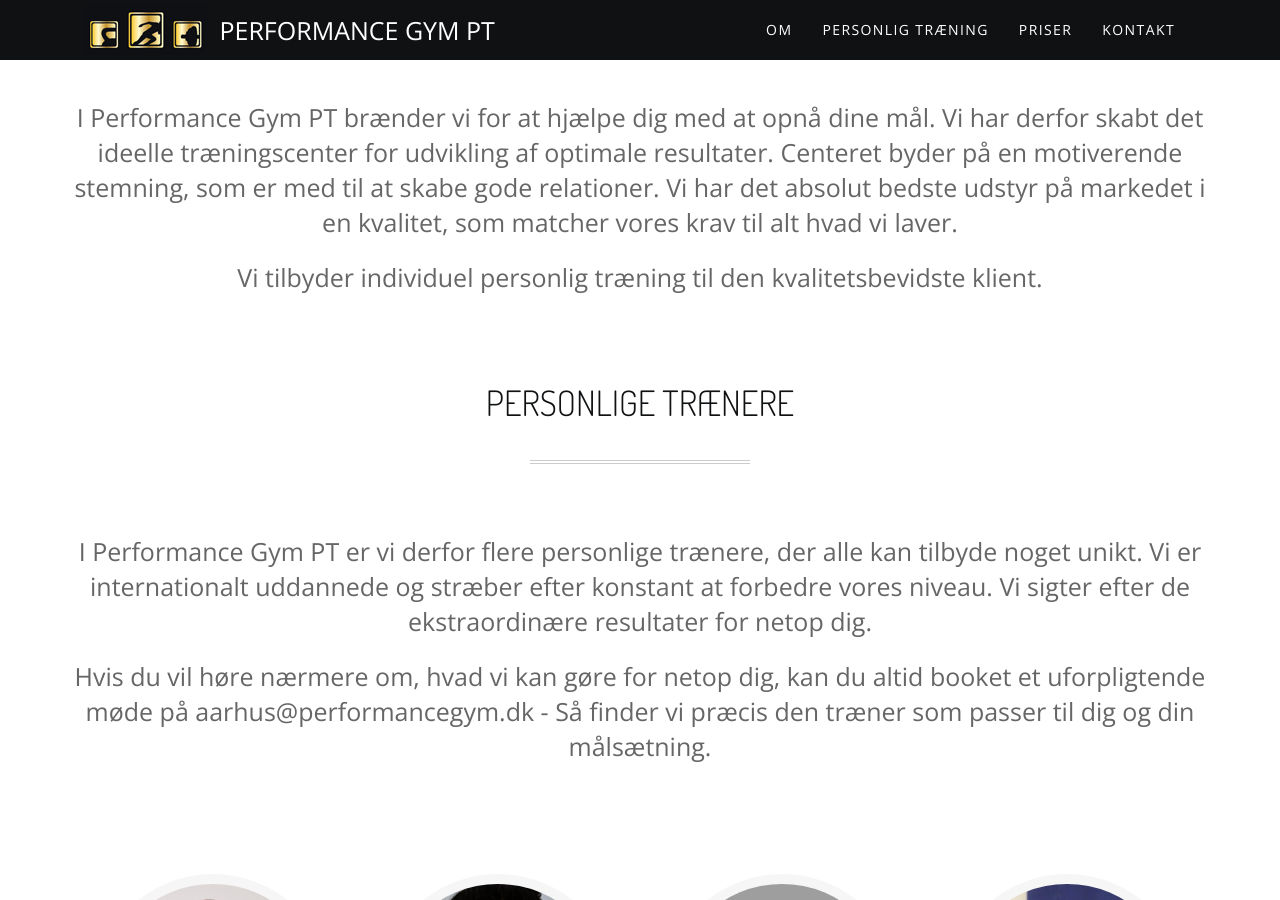
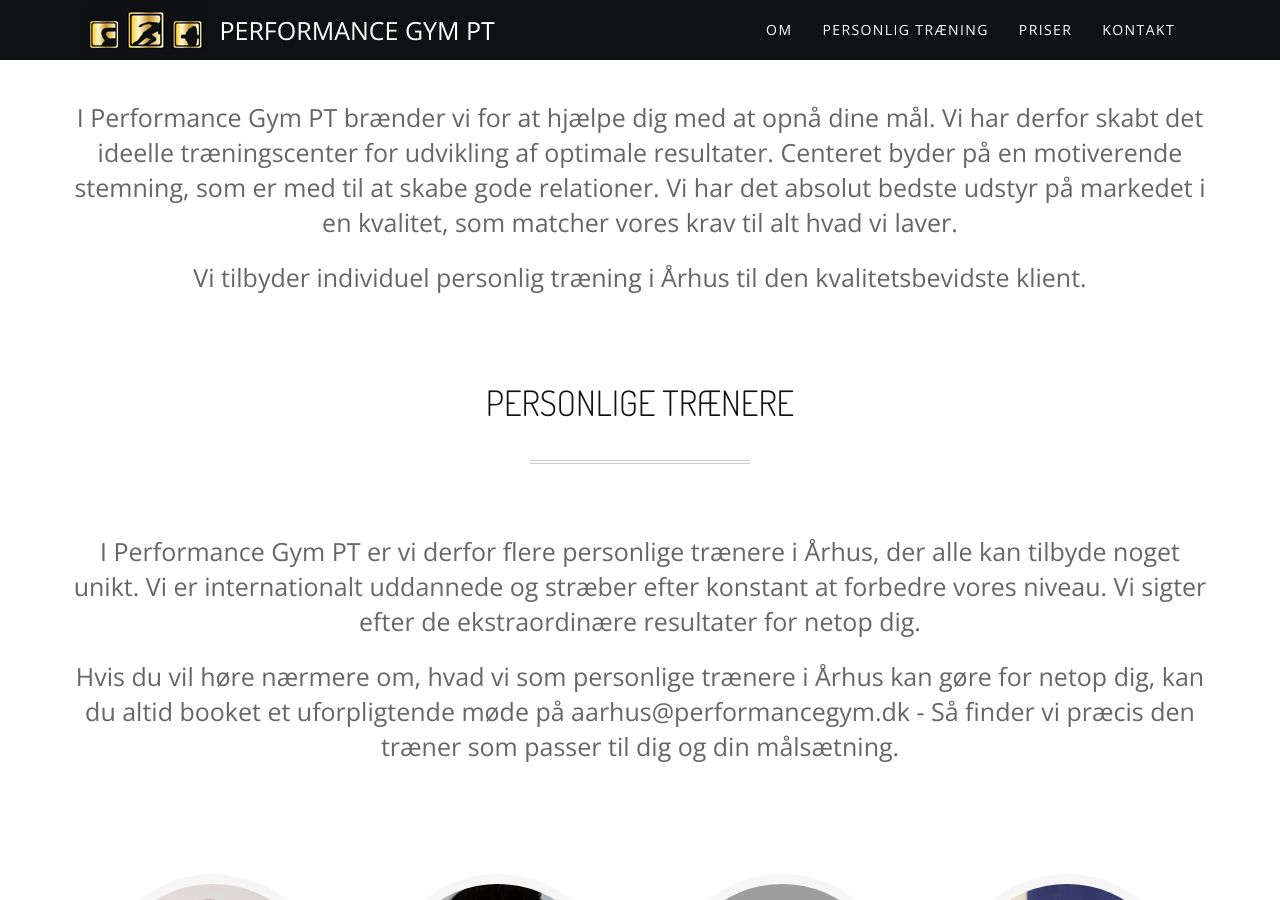
Before and after one commit to lsolesen/performancegymaarhus.dk, a Jekyll site: the page built from index.html, in a window 1280 px wide and 900 px high, scrolled down 1069 px. Built offline with Jekyll 4.4.1, drawn with Linux system fonts in a browser that asks for light colours; nearby versions of some CDN libraries; comment, search, counter and statistics services are not loaded; grey boxes are pictures that could not be loaded.

Commit message:
Update index.html

```diff
--- a/index.html
+++ b/index.html
@@ -29,7 +29,7 @@ slides:
 
     <article class="text-center big-paragraph">
       <p>I Performance Gym PT brænder vi for at hjælpe dig med at opnå dine mål. Vi har derfor skabt det ideelle træningscenter for udvikling af optimale resultater. Centeret byder på en motiverende stemning, som er med til at skabe gode relationer. Vi har det absolut bedste udstyr på markedet i en kvalitet, som matcher vores krav til alt hvad vi laver.</p>
-      <p>Vi tilbyder individuel personlig træning til den kvalitetsbevidste klient.</p>
+      <p>Vi tilbyder individuel personlig træning i Århus til den kvalitetsbevidste klient.</p>
     </article>
 
     <header class="text-center" id="pt">
@@ -41,8 +41,8 @@ slides:
     </div>
 
     <article class="text-center big-paragraph">
-      <p>I Performance Gym PT er vi derfor flere personlige trænere, der alle kan tilbyde noget unikt. Vi er internationalt uddannede og stræber efter konstant at forbedre vores niveau. Vi sigter efter de ekstraordinære resultater for netop dig.</p>
-      <p>Hvis du vil høre nærmere om, hvad vi kan gøre for netop dig, kan du altid booket et uforpligtende møde på aarhus@performancegym.dk - Så finder vi præcis den træner som passer til dig og din målsætning.</p>
+      <p>I Performance Gym PT er vi derfor flere personlige trænere i Århus, der alle kan tilbyde noget unikt. Vi er internationalt uddannede og stræber efter konstant at forbedre vores niveau. Vi sigter efter de ekstraordinære resultater for netop dig.</p>
+      <p>Hvis du vil høre nærmere om, hvad vi som personlige trænere i Århus kan gøre for netop dig, kan du altid booket et uforpligtende møde på aarhus@performancegym.dk - Så finder vi præcis den træner som passer til dig og din målsætning.</p>
     </article>
 
     {% include pts.html tag="senior junior" %}
```
